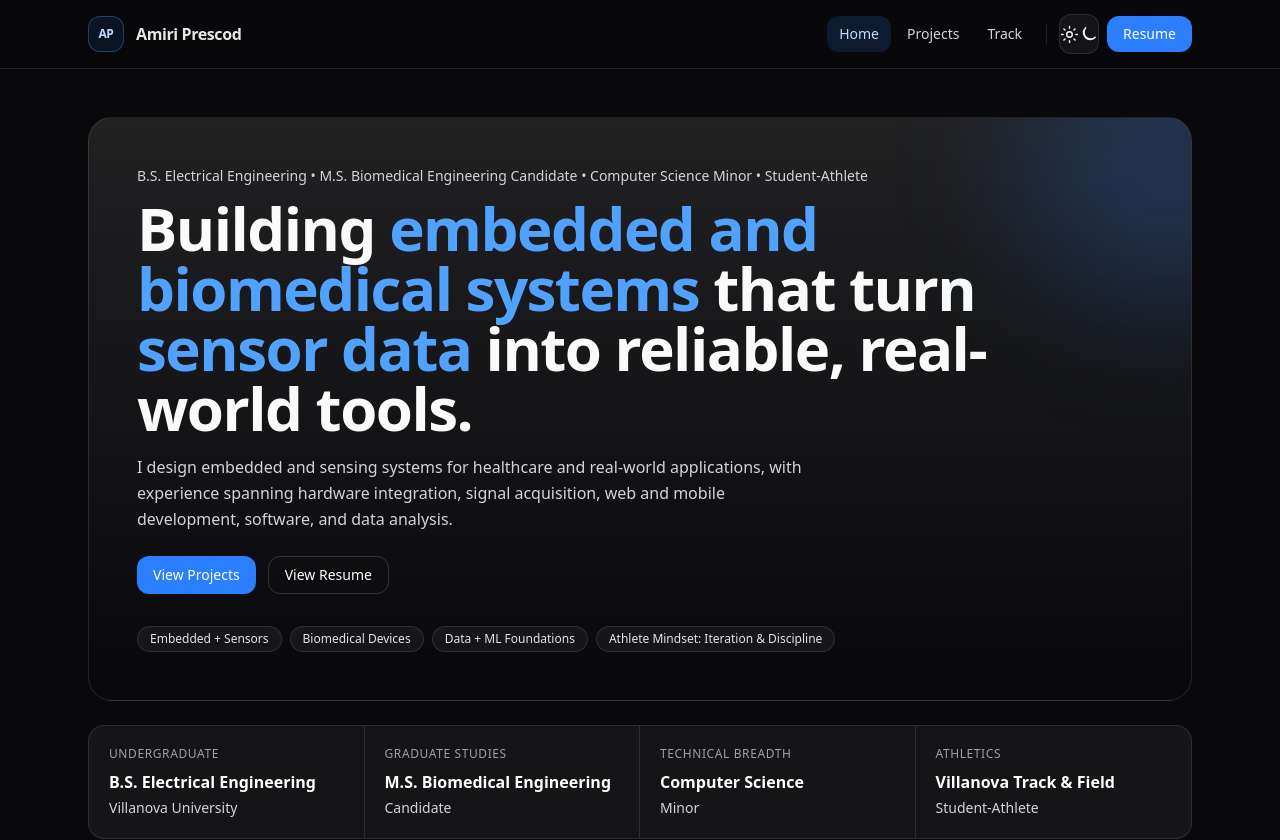
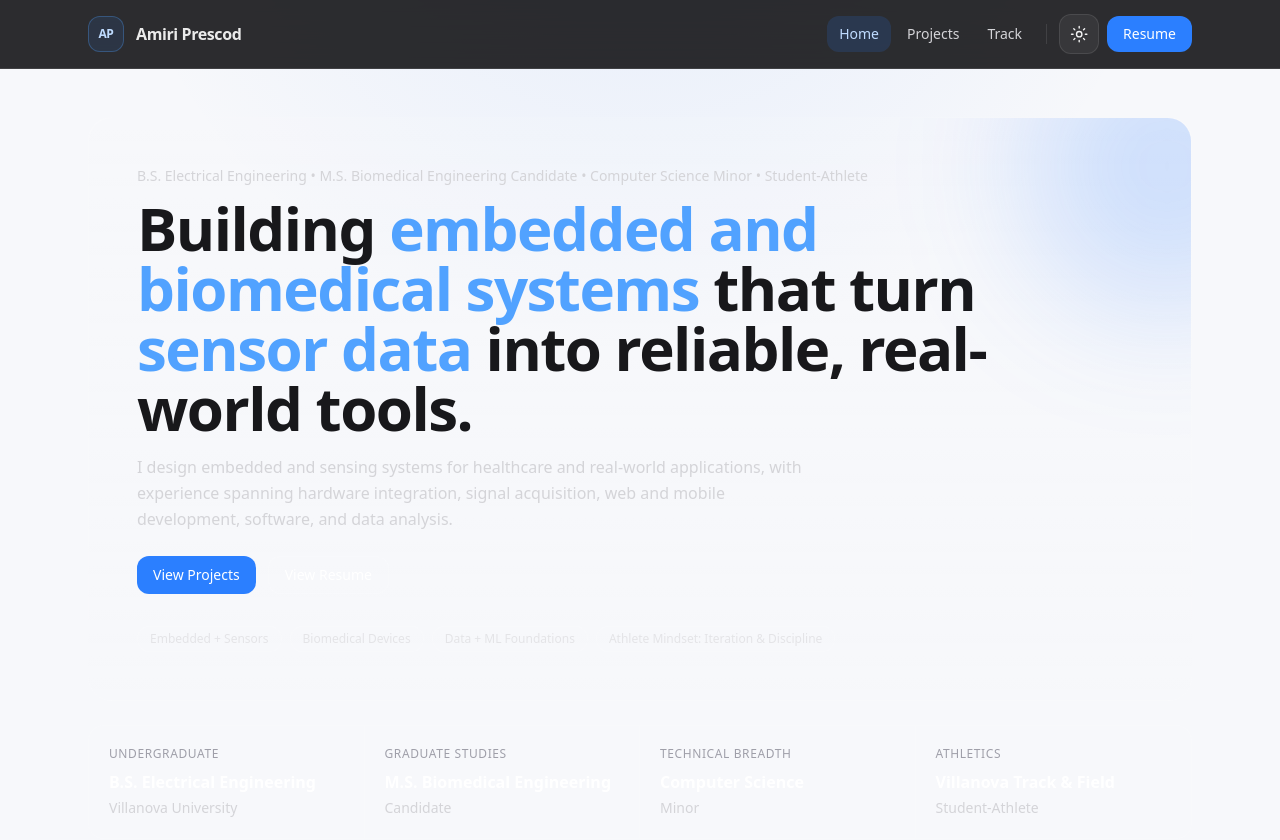
Before and after one commit to aprescod12/aprescod-portfolio-website, a Next.js app: page / in a window 1280 px wide. Shown: the top 840 px of the page. Built offline with nearby package versions, Linux system fonts and the light colour scheme.

Commit message:
Add complete light and dark color system

```diff
--- a/src/app/globals.css
+++ b/src/app/globals.css
@@ -1,20 +1,220 @@
-/* Tailwind v4: this is the only required import */
 @import "tailwindcss";
 
-/* Ensure the page can stretch full height */
-html, body {
+:root {
+  color-scheme: light;
+  --page-background: #f7f8fb;
+  --page-text: #18181b;
+  --page-glow: rgba(59, 130, 246, 0.1);
+  --surface: rgba(255, 255, 255, 0.76);
+  --surface-strong: rgba(255, 255, 255, 0.94);
+  --surface-hover: rgba(255, 255, 255, 1);
+  --surface-inset: rgba(244, 244, 245, 0.84);
+  --border: rgba(24, 24, 27, 0.12);
+  --divider: rgba(24, 24, 27, 0.11);
+  --nav-background: rgba(250, 250, 250, 0.88);
+  --nav-background-strong: rgba(250, 250, 250, 0.97);
+  --text-strong: #27272a;
+  --text-muted: #52525b;
+  --text-subtle: #71717a;
+  --accent-label: #1d4ed8;
+  --accent-link: #2563eb;
+}
+
+html[data-theme="dark"] {
+  color-scheme: dark;
+  --page-background: #09090b;
+  --page-text: #fafafa;
+  --page-glow: rgba(59, 130, 246, 0.08);
+  --surface: rgba(255, 255, 255, 0.05);
+  --surface-strong: rgba(255, 255, 255, 0.1);
+  --surface-hover: rgba(255, 255, 255, 0.1);
+  --surface-inset: rgba(9, 9, 11, 0.4);
+  --border: rgba(255, 255, 255, 0.1);
+  --divider: rgba(255, 255, 255, 0.1);
+  --nav-background: rgba(9, 9, 11, 0.85);
+  --nav-background-strong: rgba(9, 9, 11, 0.95);
+  --text-strong: #e4e4e7;
+  --text-muted: #d4d4d8;
+  --text-subtle: #a1a1aa;
+  --accent-label: #93c5fd;
+  --accent-link: #60a5fa;
+}
+
+@media (prefers-color-scheme: dark) {
+  :root:not([data-theme]) {
+    color-scheme: dark;
+    --page-background: #09090b;
+    --page-text: #fafafa;
+    --page-glow: rgba(59, 130, 246, 0.08);
+  }
+}
+
+html,
+body {
   height: 100%;
 }
 
-/* Global background + text color (no @apply, just plain CSS) */
+html {
+  background-color: var(--page-background);
+}
+
 body {
-  background: #09090b; /* zinc-950 */
-  color: #fafafa;      /* zinc-50 */
+  background:
+    radial-gradient(circle at 50% -12rem, var(--page-glow), transparent 34rem),
+    var(--page-background);
+  color: var(--page-text);
+  transition:
+    background-color 300ms ease,
+    color 300ms ease;
   -webkit-font-smoothing: antialiased;
   -moz-osx-font-smoothing: grayscale;
 }
 
-/* Optional: makes selection highlight feel polished */
 ::selection {
-  background: rgba(59, 130, 246, 0.35); /* blue-500-ish */
+  background: rgba(59, 130, 246, 0.28);
 }
+
+.theme-icon {
+  position: absolute;
+  height: 1.15rem;
+  width: 1.15rem;
+  transition:
+    opacity 220ms ease,
+    transform 300ms ease;
+}
+
+.theme-icon-sun {
+  opacity: 1;
+  transform: rotate(0deg) scale(1);
+}
+
+.theme-icon-moon {
+  opacity: 0;
+  transform: rotate(-24deg) scale(0.7);
+}
+
+html[data-theme="dark"] .theme-icon-sun {
+  opacity: 0;
+  transform: rotate(28deg) scale(0.7);
+}
+
+html[data-theme="dark"] .theme-icon-moon {
+  opacity: 1;
+  transform: rotate(0deg) scale(1);
+}
+
+/* Light-mode mappings for the existing dark-first Tailwind palette. */
+html[data-theme="light"] [class~="text-white"],
+html[data-theme="light"] [class~="text-white/90"],
+html[data-theme="light"] [class~="text-white/95"] {
+  color: var(--page-text);
+}
+
+html[data-theme="light"] [class~="text-zinc-100"],
+html[data-theme="light"] [class~="text-zinc-200"] {
+  color: var(--text-strong);
+}
+
+html[data-theme="light"] [class~="text-zinc-300"] {
+  color: var(--text-muted);
+}
+
+html[data-theme="light"] [class~="text-zinc-400"],
+html[data-theme="light"] [class~="text-zinc-500"] {
+  color: var(--text-subtle);
+}
+
+html[data-theme="light"] [class~="text-blue-200"],
+html[data-theme="light"] [class~="text-blue-300"] {
+  color: var(--accent-label);
+}
+
+html[data-theme="light"] [class~="text-blue-400"] {
+  color: var(--accent-link);
+}
+
+html[data-theme="light"] [class~="hover:text-white"]:hover {
+  color: var(--page-text);
+}
+
+html[data-theme="light"] [class~="hover:text-blue-300"]:hover,
+html[data-theme="light"] .group:hover [class~="group-hover:text-blue-300"] {
+  color: var(--accent-label);
+}
+
+html[data-theme="light"] [class~="disabled:text-zinc-500"]:disabled {
+  color: #a1a1aa;
+}
+
+html[data-theme="light"] [class~="bg-blue-500"][class~="text-white"] {
+  color: #ffffff;
+}
+
+html[data-theme="light"] [class~="border-white/10"],
+html[data-theme="light"] [class~="border-white/15"] {
+  border-color: var(--border);
+}
+
+html[data-theme="light"] [class~="bg-white/5"] {
+  background-color: var(--surface);
+}
+
+html[data-theme="light"] [class~="bg-white/[0.03]"] {
+  background-color: rgba(255, 255, 255, 0.62);
+}
+
+html[data-theme="light"] [class~="bg-white/10"] {
+  background-color: var(--divider);
+}
+
+html[data-theme="light"] [class~="bg-white/25"] {
+  background-color: rgba(24, 24, 27, 0.22);
+}
+
+html[data-theme="light"] [class~="hover:bg-white/5"]:hover,
+html[data-theme="light"] [class~="hover:bg-white/10"]:hover,
+html[data-theme="light"] [class~="hover:bg-white/[0.07]"]:hover,
+html[data-theme="light"] [class~="hover:bg-white/[0.08]"]:hover {
+  background-color: var(--surface-hover);
+}
+
+html[data-theme="light"] [class~="hover:bg-white/50"]:hover {
+  background-color: rgba(24, 24, 27, 0.42);
+}
+
+html[data-theme="light"] [class~="bg-zinc-950/85"] {
+  background-color: var(--nav-background);
+}
+
+html[data-theme="light"] [class~="bg-zinc-950/95"] {
+  background-color: var(--nav-background-strong);
+}
+
+html[data-theme="light"] [class~="bg-zinc-950/40"],
+html[data-theme="light"] [class~="bg-zinc-950/35"],
+html[data-theme="light"] [class~="bg-zinc-950/30"] {
+  background-color: var(--surface-inset);
+}
+
+html[data-theme="light"] [class~="bg-zinc-950"] {
+  background-color: #ffffff;
+}
+
+html[data-theme="light"] [class~="before:bg-white/10"]::before {
+  background-color: var(--divider);
+}
+
+html[data-theme="light"] [class~="ring-zinc-950"] {
+  --tw-ring-color: var(--page-background);
+}
+
+html[data-theme="light"] [class~="focus-visible:ring-offset-zinc-950"]:focus-visible {
+  --tw-ring-offset-color: var(--page-background);
+}
+
+@media (prefers-reduced-motion: reduce) {
+  body,
+  .theme-icon {
+    transition: none;
+  }
+}
```
